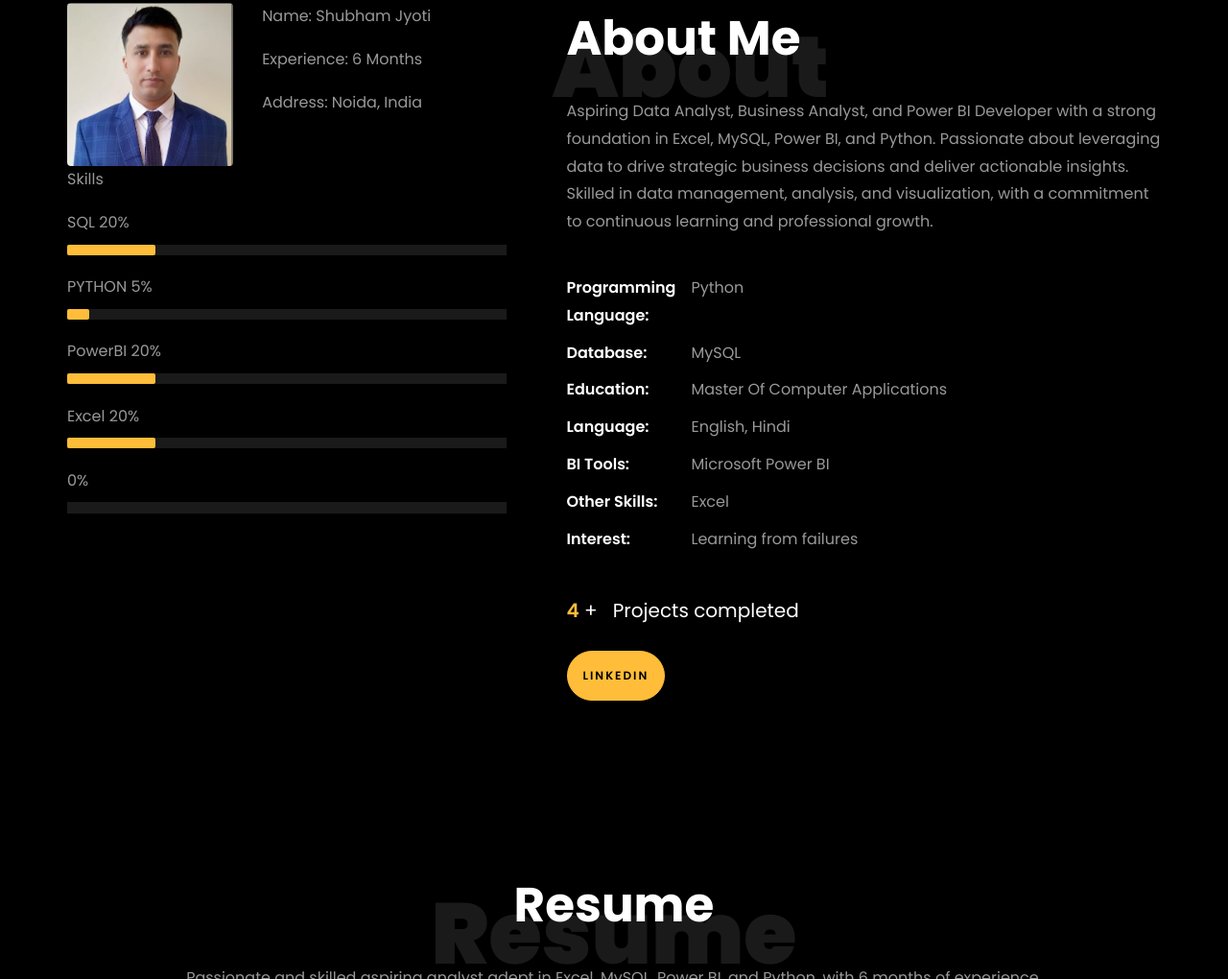
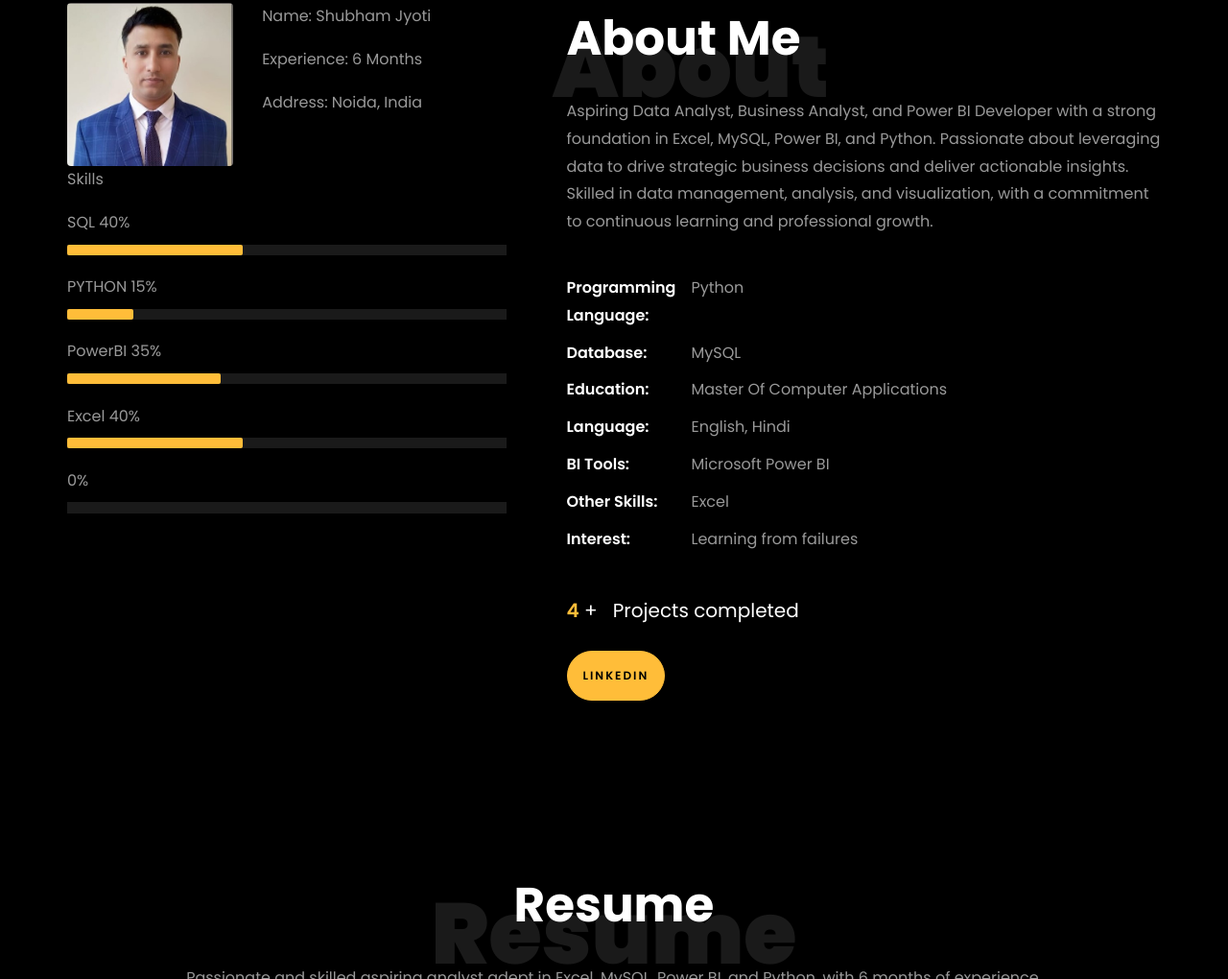
Before and after one commit to Shubham1Jyoti/Shubham1Jyoti.github.io, a plain HTML site: page index.html in a window 1280 px wide. Shown: the part 859-1879 px from the top of the page at 96% size. Drawn offline with Linux system fonts and the light colour scheme; files whose address does not match are found by name.

Commit message:
Update index.html

```diff
--- a/index.html
+++ b/index.html
@@ -228,27 +228,27 @@
 
 								<div class="skill-mf">
 									<p class="title-s">Skills</p>
-									<span>SQL</span> <span class="pull-right">20%</span>
+									<span>SQL</span> <span class="pull-right">40%</span>
 									<div class="progress">
-										<div class="progress-bar" role="progressbar" style="width: 20%;" aria-valuenow="20" aria-valuemin="0"
+										<div class="progress-bar" role="progressbar" style="width: 40%;" aria-valuenow="40" aria-valuemin="0"
 											aria-valuemax="100"></div>
 									</div>
 
-									<span>PYTHON</span> <span class="pull-right">5%</span>
+									<span>PYTHON</span> <span class="pull-right">15%</span>
 									<div class="progress">
-										<div class="progress-bar" role="progressbar" style="width: 5%" aria-valuenow="5" aria-valuemin="0"
+										<div class="progress-bar" role="progressbar" style="width: 15%" aria-valuenow="15" aria-valuemin="0"
 											aria-valuemax="100"></div>
 									</div>
 
-									<span>PowerBI</span> <span class="pull-right">20%</span>
+									<span>PowerBI</span> <span class="pull-right">35%</span>
 									<div class="progress">
-										<div class="progress-bar" role="progressbar" style="width: 20%" aria-valuenow="20" aria-valuemin="0"
+										<div class="progress-bar" role="progressbar" style="width: 35%" aria-valuenow="35" aria-valuemin="0"
 											aria-valuemax="100"></div>
 									</div>
 
-									<span>Excel</span> <span class="pull-right">20%</span>
+									<span>Excel</span> <span class="pull-right">40%</span>
 									<div class="progress">
-										<div class="progress-bar" role="progressbar" style="width: 20%" aria-valuenow="20" aria-valuemin="0"
+										<div class="progress-bar" role="progressbar" style="width: 40%" aria-valuenow="40" aria-valuemin="0"
 											aria-valuemax="100"></div>
 									</div>
 
```
